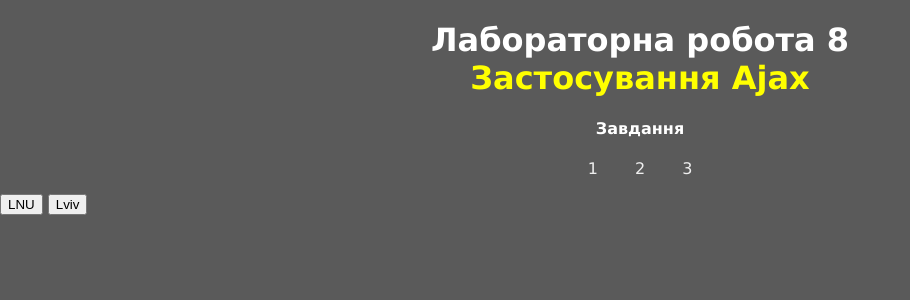
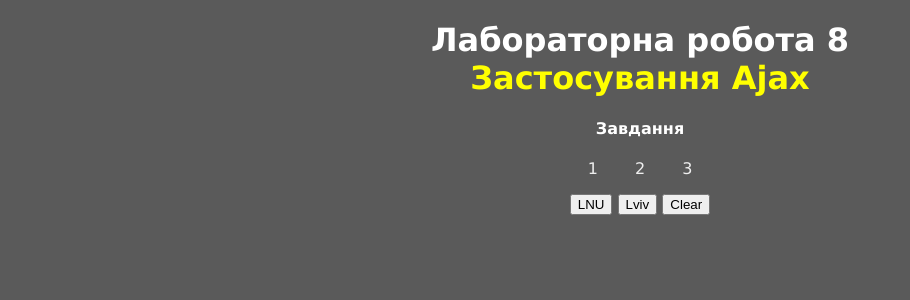
Before and after one commit to kYaRick/PSWA, a PHP site: page /pages/q3.html in a window 1280 px wide. Shown: the top 300 px of the page, without its empty margins (0-910 px from the left). Run offline with PHP 8.4, Linux system fonts and the light colour scheme.

Commit message:
add button "clear" for q3.html and fix q3.js

```diff
--- a/lab_8/pages/q3.html
+++ b/lab_8/pages/q3.html
@@ -32,13 +32,14 @@
     </nav>
   </header>
 
-  <main id="_main_page_content" class="_main_page_content" style="z-index: 1;">
+  <main id="_main_page_content" class="_main_page_content" style="max-width: 50%; text-align: justify; z-index: 1;">
 
   </main>
 
   <footer class="_main_page_footer">
     <button value="LNU">LNU</button>
     <button value="Lviv">Lviv</button>
+    <button value="Clear">Clear</button>
   </footer>
 
   <!-- *Part of script starts -->
--- a/lab_8/scripts/q3.js
+++ b/lab_8/scripts/q3.js
@@ -4,6 +4,8 @@ $(document).ready(function () {
     let val = el.target.value;
     if (val == "LNU" || val == "Lviv") {
       readTextFile(el.target);
+    } else if (val == "Clear") {
+      document.getElementById("_main_page_content").textContent = "";
     }
   });
 });
--- a/lab_8/styles/style.css
+++ b/lab_8/styles/style.css
@@ -93,7 +93,7 @@ body{
   color: yellow;
 }
 
-._main_page_content{
+._main_page_content, ._main_page_footer{
   text-align: center;
   margin: 0 auto;
   max-width: 50%;
```
